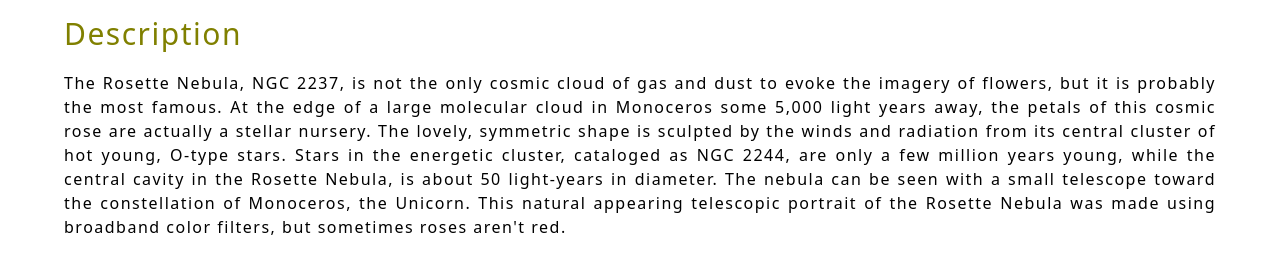
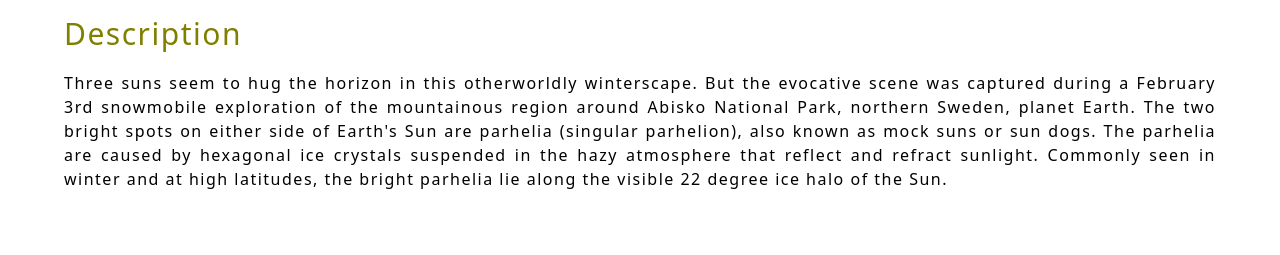
Before and after one commit to akshay-011/nasa-apod, a plain HTML site: page apods/day1.html in a window 1280 px wide. Shown: the part 980-1235 px from the top of the page. After the commit the page ends 1187 px from the top, so only its background shows below. Drawn offline with Linux system fonts and the light colour scheme.

Commit message:
fixed missing description

```diff
--- a/apods/day1.html
+++ b/apods/day1.html
@@ -73,7 +73,7 @@
     <article>
       <h2>Description</h2>
       <p>
-        The Rosette Nebula, NGC 2237, is not the only cosmic cloud of gas and dust to evoke the imagery of flowers, but it is probably the most famous. At the edge of a large molecular cloud in Monoceros some 5,000 light years away, the petals of this cosmic rose are actually a stellar nursery. The lovely, symmetric shape is sculpted by the winds and radiation from its central cluster of hot young, O-type stars. Stars in the energetic cluster, cataloged as NGC 2244, are only a few million years young, while the central cavity in the Rosette Nebula, is about 50 light-years in diameter. The nebula can be seen with a small telescope toward the constellation of Monoceros, the Unicorn. This natural appearing telescopic portrait of the Rosette Nebula was made using broadband color filters, but sometimes roses aren't red.
+        Three suns seem to hug the horizon in this otherworldly winterscape. But the evocative scene was captured during a February 3rd snowmobile exploration of the mountainous region around Abisko National Park, northern Sweden, planet Earth. The two bright spots on either side of Earth's Sun are parhelia (singular parhelion), also known as mock suns or sun dogs. The parhelia are caused by hexagonal ice crystals suspended in the hazy atmosphere that reflect and refract sunlight. Commonly seen in winter and at high latitudes, the bright parhelia lie along the visible 22 degree ice halo of the Sun.
       </p>
     </article>
   </body>
```
